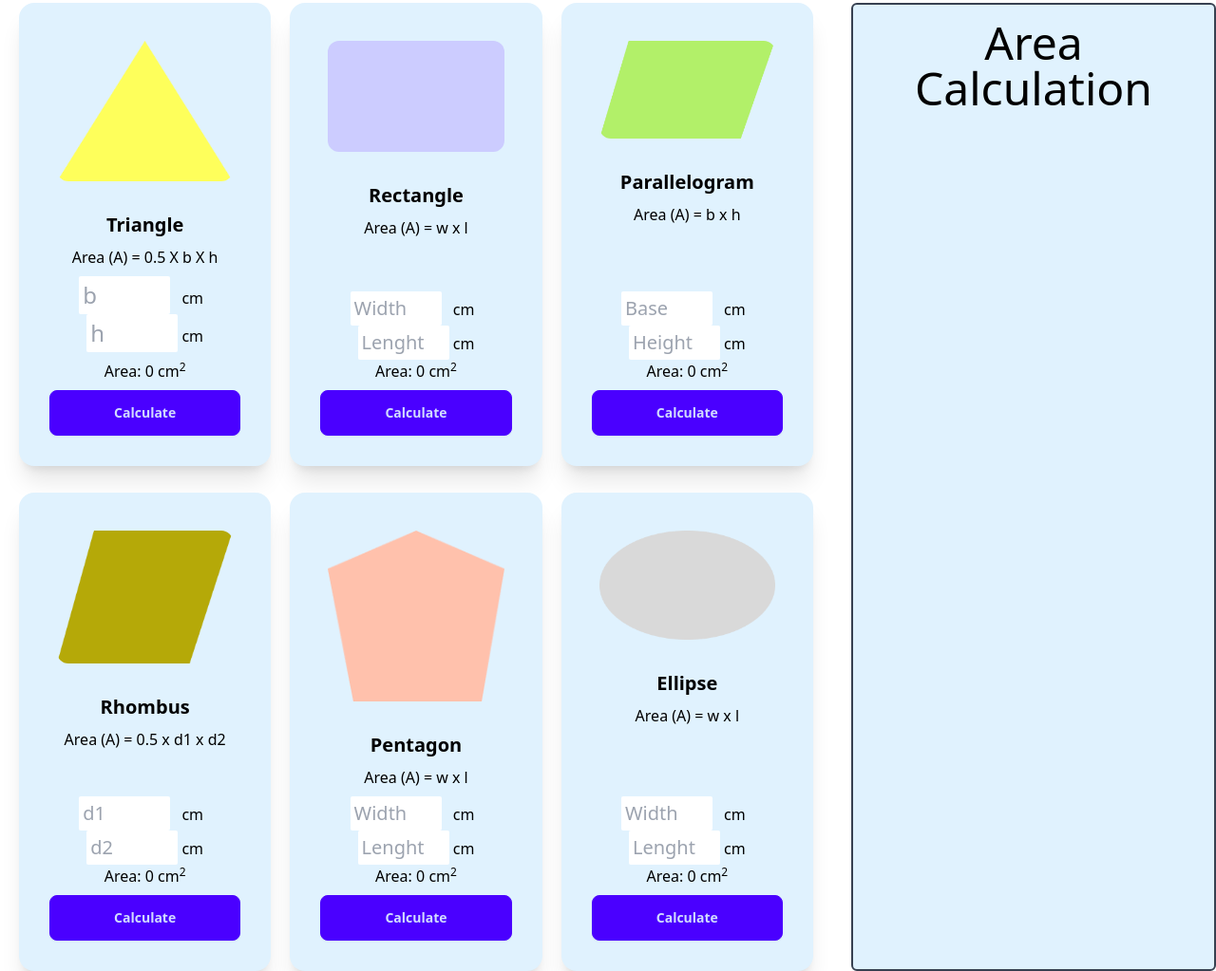
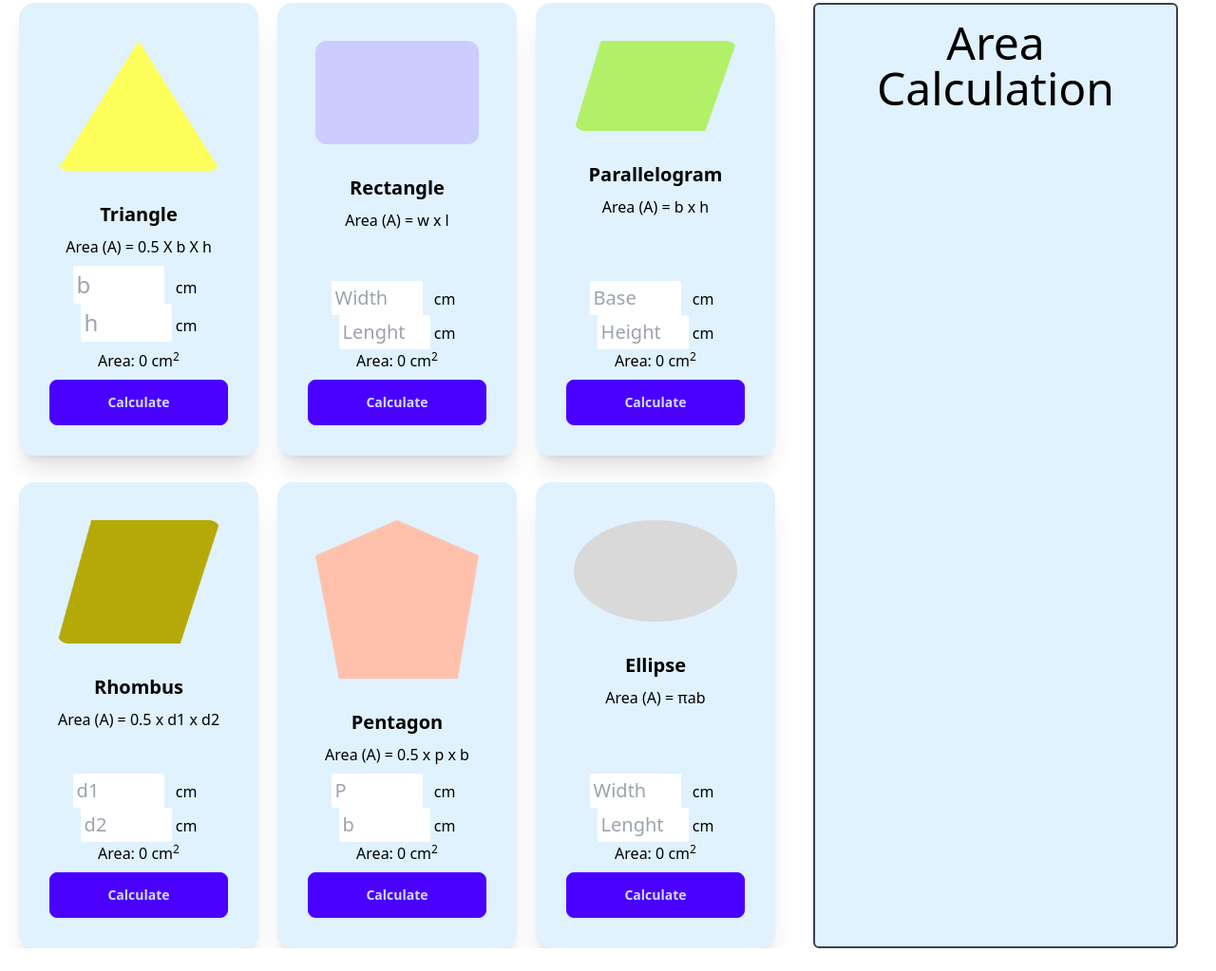
Before and after one commit to Junayedgit/Geometry-Gem, a plain HTML site: page index.html in a window 1280 px wide. Shown: the part 153-1176 px from the top of the page at 95% size. After the commit the page ends 1152 px from the top, so only its background shows below. Drawn offline with nearby package versions, Linux system fonts and the light colour scheme.

Commit message:
pentagon

```diff
--- /dev/null
+++ b/Script/Pentagon .js
@@ -0,0 +1,22 @@
+function pentagonCalculator() {
+    // Pentagon Perimeter
+    const pentagonPerimeterInput = document.getElementById('pentagon-perimeter');
+    const pentagonPerimeterText = pentagonPerimeterInput.value;
+    const perimeter = parseFloat(pentagonPerimeterText);
+    console.log(perimeter);
+
+    // Pentagon Base
+    const pentagonBaseInput = document.getElementById('pentagon-base');
+    const pentagonBaseText = pentagonBaseInput.value;
+    const base = parseFloat(pentagonBaseText);
+    console.log(base);
+
+
+    // calculation of the pentagon area
+    const area = 0.5 * perimeter * base;
+    console.log(area);
+
+    // display
+    const pentagonArea = document.getElementById('pentagon-area');
+    pentagonArea.innerText = area;
+}
--- a/index.html
+++ b/index.html
@@ -41,10 +41,11 @@
                         <p>Area (A) = 0.5 X b X h</p>
                         <div>
                             <!-- Triangle Base -->
-                            <input id="triangle-base" class="w-24 text-2xl p-1 rounded-sm" type="text" placeholder="b">
+                            <input id="triangle-base" class="w-24 text-white text-2xl p-1 rounded-sm" type="text"
+                                placeholder="b">
                             <span class="mr-2 ml-2">cm</span>
                             <!-- Trangle Height -->
-                            <input id="triangle-height" class="w-24 text-2xl p-1 rounded-sm" type="text"
+                            <input id="triangle-height" class="w-24 text-white text-2xl p-1 rounded-sm" type="text"
                                 placeholder="h">
                             <span>cm</span>
                         </div>
@@ -69,11 +70,11 @@
                         <div>
                             <div>
                                 <!-- Rectangle Width -->
-                                <input id="ractangle-width" class="w-24 text-xl p-1 rounded-sm" type="text"
+                                <input id="ractangle-width" class="w-24 text-white text-xl p-1 rounded-sm" type="text"
                                     placeholder="Width">
                                 <span class="mr-2 ml-2">cm</span>
                                 <!-- Rectangle Lenght -->
-                                <input id="rectangle-length" class="w-24 text-xl p-1 rounded-sm" type="text"
+                                <input id="rectangle-length" class="w-24 text-white text-xl p-1 rounded-sm" type="text"
                                     placeholder="Lenght">
                                 <span>cm</span>
                             </div>
@@ -100,12 +101,12 @@
                         <div>
                             <div>
                                 <!-- Parallelogram Base -->
-                                <input id="parallelogram-base" class="w-24 text-xl p-1 rounded-sm" type="text"
-                                    placeholder="Base">
+                                <input id="parallelogram-base" class="w-24 text-white text-xl p-1 rounded-sm"
+                                    type="text" placeholder="Base">
                                 <span class="mr-2 ml-2">cm</span>
                                 <!-- Parallelogram Height -->
-                                <input id="parallelogram-height" class="w-24 text-xl p-1 rounded-sm" type="text"
-                                    placeholder="Height">
+                                <input id="parallelogram-height" class="w-24 text-white text-xl p-1 rounded-sm"
+                                    type="text" placeholder="Height">
                                 <span>cm</span>
                             </div>
                             <!-- Display -->
@@ -132,12 +133,12 @@
                         <div>
                             <div>
                                 <!-- Rhombus diagonal-1 -->
-                                <input id="rhombus-diagonal-1" class="w-24 text-xl p-1 rounded-sm" type="text"
-                                    placeholder="d1">
+                                <input id="rhombus-diagonal-1" class="w-24 text-white text-xl p-1 rounded-sm"
+                                    type="text" placeholder="d1">
                                 <span class="mr-2 ml-2">cm</span>
                                 <!-- Rhombus diagonal-2 -->
-                                <input id="rhombus-diagonal-2" class="w-24 text-xl p-1 rounded-sm" type="text"
-                                    placeholder="d2">
+                                <input id="rhombus-diagonal-2" class="w-24 text-white text-xl p-1 rounded-sm"
+                                    type="text" placeholder="d2">
                                 <span>cm</span>
                             </div>
                             <!-- Display -->
@@ -159,27 +160,27 @@
                     </figure>
                     <div class="card-body items-center text-center">
                         <h2 class="card-title">Pentagon</h2>
-                        <p>Area (A) = w x l</p>
+                        <p>Area (A) = 0.5 x p x b</p>
                         <div>
                             <div>
-                                <!-- Rectangle Width -->
-                                <input id="ractangle-width" class="w-24 text-xl p-1 rounded-sm" type="text"
-                                    placeholder="Width">
+                                <!-- Pentagon Perimeter -->
+                                <input id="pentagon-perimeter" class="w-24 text-white text-xl p-1 rounded-sm"
+                                    type="text" placeholder="P">
                                 <span class="mr-2 ml-2">cm</span>
-                                <!-- Rectangle Lenght -->
-                                <input id="rectangle-length" class="w-24 text-xl p-1 rounded-sm" type="text"
-                                    placeholder="Lenght">
+                                <!-- Pentagon Base -->
+                                <input id="pentagon-base" class="w-24 text-white text-xl p-1 rounded-sm" type="text"
+                                    placeholder="b">
                                 <span>cm</span>
                             </div>
                             <!-- Display -->
                             <div>
-                                <p class="text-2xlxl">Area: <span id="rectangle-area">0</span>
+                                <p class="text-2xlxl">Area: <span id="pentagon-area">0</span>
                                     <span>cm</span><sup>2</sup>
                                 </p>
                             </div>
                         </div>
                         <div class="card-actions w-full ">
-                            <button onclick="rectangleCalculator()" class="btn btn-primary w-full">Calculate</button>
+                            <button onclick="pentagonCalculator()" class="btn btn-primary w-full">Calculate</button>
                         </div>
                     </div>
                 </div>
@@ -190,15 +191,15 @@
                     </figure>
                     <div class="card-body items-center text-center">
                         <h2 class="card-title">Ellipse</h2>
-                        <p>Area (A) = w x l</p>
+                        <p>Area (A) = πab</p>
                         <div>
                             <div>
                                 <!-- Rectangle Width -->
-                                <input id="ractangle-width" class="w-24 text-xl p-1 rounded-sm" type="text"
+                                <input id="ractangle-width" class="w-24 text-white text-xl p-1 rounded-sm" type="text"
                                     placeholder="Width">
                                 <span class="mr-2 ml-2">cm</span>
                                 <!-- Rectangle Lenght -->
-                                <input id="rectangle-length" class="w-24 text-xl p-1 rounded-sm" type="text"
+                                <input id="rectangle-length" class="w-24 text-white text-xl p-1 rounded-sm" type="text"
                                     placeholder="Lenght">
                                 <span>cm</span>
                             </div>
@@ -218,7 +219,8 @@
 
             </div>
             <!--Area Calculation -->
-            <div class="lg:w-96  bg-sky-100 text-black md:w-72 ml-10 mt-2 lg:mt-7 border-2 border-gray-700 rounded-md">
+            <div
+                class="lg:w-96 lg:mr-10  bg-sky-100 text-black md:w-72 ml-10 mt-2 lg:mt-7 border-2 border-gray-700 rounded-md">
                 <h3 class="lg:text-5xl md:text-3xl text-xl text-center p-4">Area Calculation</h3>
 
             </div>
@@ -229,6 +231,7 @@
     <script src="Script/rectangle.js"></script>
     <script src="Script/parallelogram.js"></script>
     <script src="Script/rhombus.js"></script>
+    <script src="Script/Pentagon .js"></script>
 </body>
 
 </html>
```
